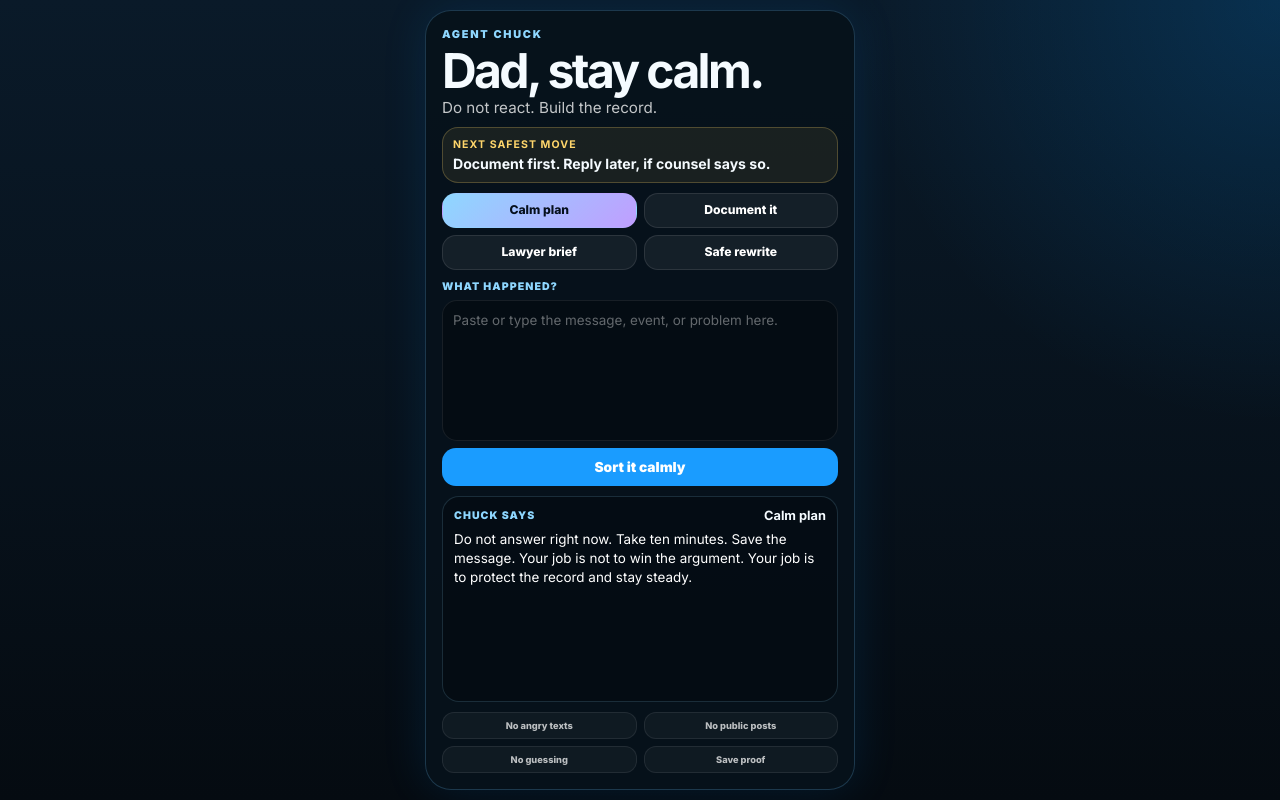
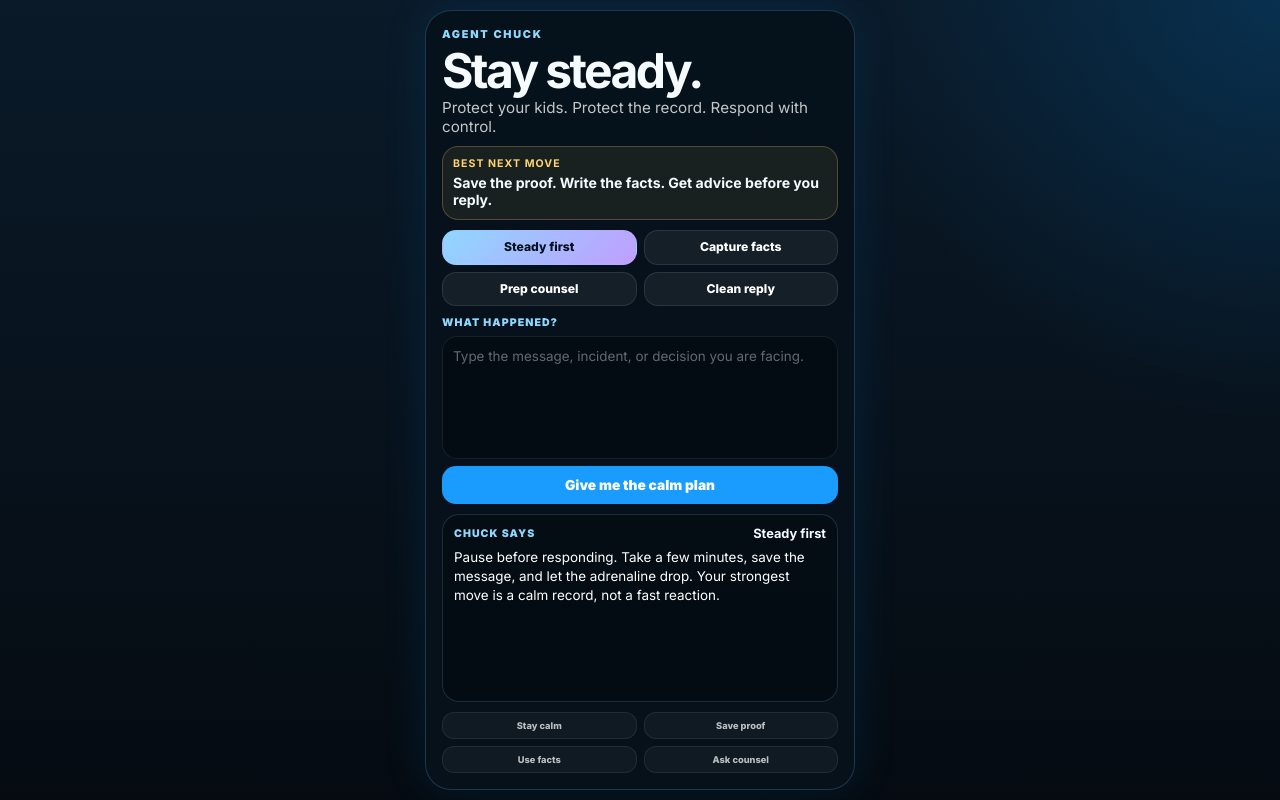
Before and after one commit to TheBluCog/ReactorTheory, a React (Vite) app: page / in a window 1280 px wide. Built offline with nearby package versions, Linux system fonts and the light colour scheme; the HTML template or start-up script is replaced by a standard one.

Commit message:
Improve Agent Chuck dad-facing language

```diff
--- a/src/App.tsx
+++ b/src/App.tsx
@@ -3,22 +3,22 @@ import { FormEvent, useState } from 'react';
 type Mode = 'calm' | 'document' | 'lawyer' | 'rewrite';
 
 const modeLabels: Record<Mode, string> = {
-  calm: 'Calm plan',
-  document: 'Document it',
-  lawyer: 'Lawyer brief',
-  rewrite: 'Safe rewrite',
+  calm: 'Steady first',
+  document: 'Capture facts',
+  lawyer: 'Prep counsel',
+  rewrite: 'Clean reply',
 };
 
 const sampleResponses: Record<Mode, string> = {
-  calm: 'Do not answer right now. Take ten minutes. Save the message. Your job is not to win the argument. Your job is to protect the record and stay steady.',
-  document: 'Write one clean note: date, time, what happened, exact words if available, who was present, proof saved, and impact on parenting or safety. No insults. No guesses.',
-  lawyer: 'Send counsel the dated facts, supporting records, what decision you need help with, and what you are not going to do without advice. Keep it short and factual.',
-  rewrite: 'Remove anger, motive-reading, labels, and accusations you cannot prove. Use observable conduct, exact dates, exact words, and attached records.',
+  calm: 'Pause before responding. Take a few minutes, save the message, and let the adrenaline drop. Your strongest move is a calm record, not a fast reaction.',
+  document: 'Create one factual note: date, time, what happened, exact words if you have them, who was present, what proof you saved, and how it affected parenting, safety, money, or communication.',
+  lawyer: 'Send counsel a short brief: the dated facts, the records attached, the decision you need help with, and the response you are considering. Ask before sending anything risky.',
+  rewrite: 'Keep the reply short, neutral, and child-focused. Remove blame, insults, motives, and legal threats. Use facts, dates, and one clear request or boundary.',
 };
 
 function answer(mode: Mode, text: string) {
   if (!text.trim()) return sampleResponses[mode];
-  return sampleResponses[mode] + ' Based on what you wrote, the next safe move is: turn it into a dated fact, save proof, and do not escalate contact.';
+  return sampleResponses[mode] + ' For what you entered, the safest next step is to turn it into a dated record, save the proof, and keep any reply brief, neutral, and reviewable.';
 }
 
 export default function App() {
@@ -41,13 +41,13 @@ export default function App() {
       <section className="demo-card">
         <header className="demo-header">
           <p>AGENT CHUCK</p>
-          <h1>Dad, stay calm.</h1>
-          <span>Do not react. Build the record.</span>
+          <h1>Stay steady.</h1>
+          <span>Protect your kids. Protect the record. Respond with control.</span>
         </header>
 
         <section className="demo-alert">
-          <b>Next safest move</b>
-          <span>Document first. Reply later, if counsel says so.</span>
+          <b>Best next move</b>
+          <span>Save the proof. Write the facts. Get advice before you reply.</span>
         </section>
 
         <section className="demo-modes" aria-label="Choose support mode">
@@ -60,8 +60,8 @@ export default function App() {
 
         <form className="demo-prompt" onSubmit={submit}>
           <label htmlFor="incident">What happened?</label>
-          <textarea id="incident" value={input} onChange={(event) => setInput(event.target.value)} placeholder="Paste or type the message, event, or problem here." />
-          <button type="submit">Sort it calmly</button>
+          <textarea id="incident" value={input} onChange={(event) => setInput(event.target.value)} placeholder="Type the message, incident, or decision you are facing." />
+          <button type="submit">Give me the calm plan</button>
         </form>
 
         <section className="demo-response">
@@ -73,10 +73,10 @@ export default function App() {
         </section>
 
         <footer className="demo-footer">
-          <span>No angry texts</span>
-          <span>No public posts</span>
-          <span>No guessing</span>
+          <span>Stay calm</span>
           <span>Save proof</span>
+          <span>Use facts</span>
+          <span>Ask counsel</span>
         </footer>
       </section>
     </main>
```
